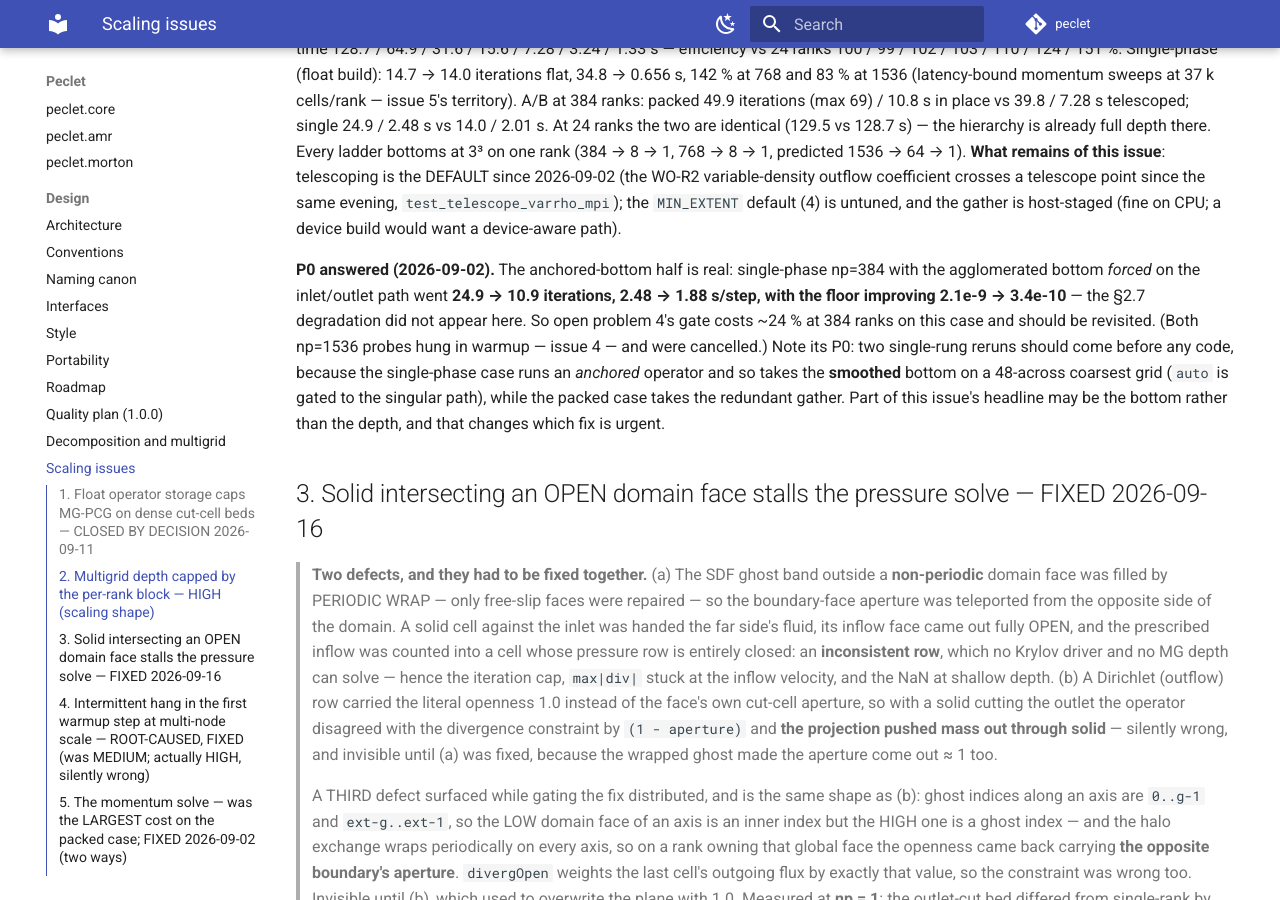
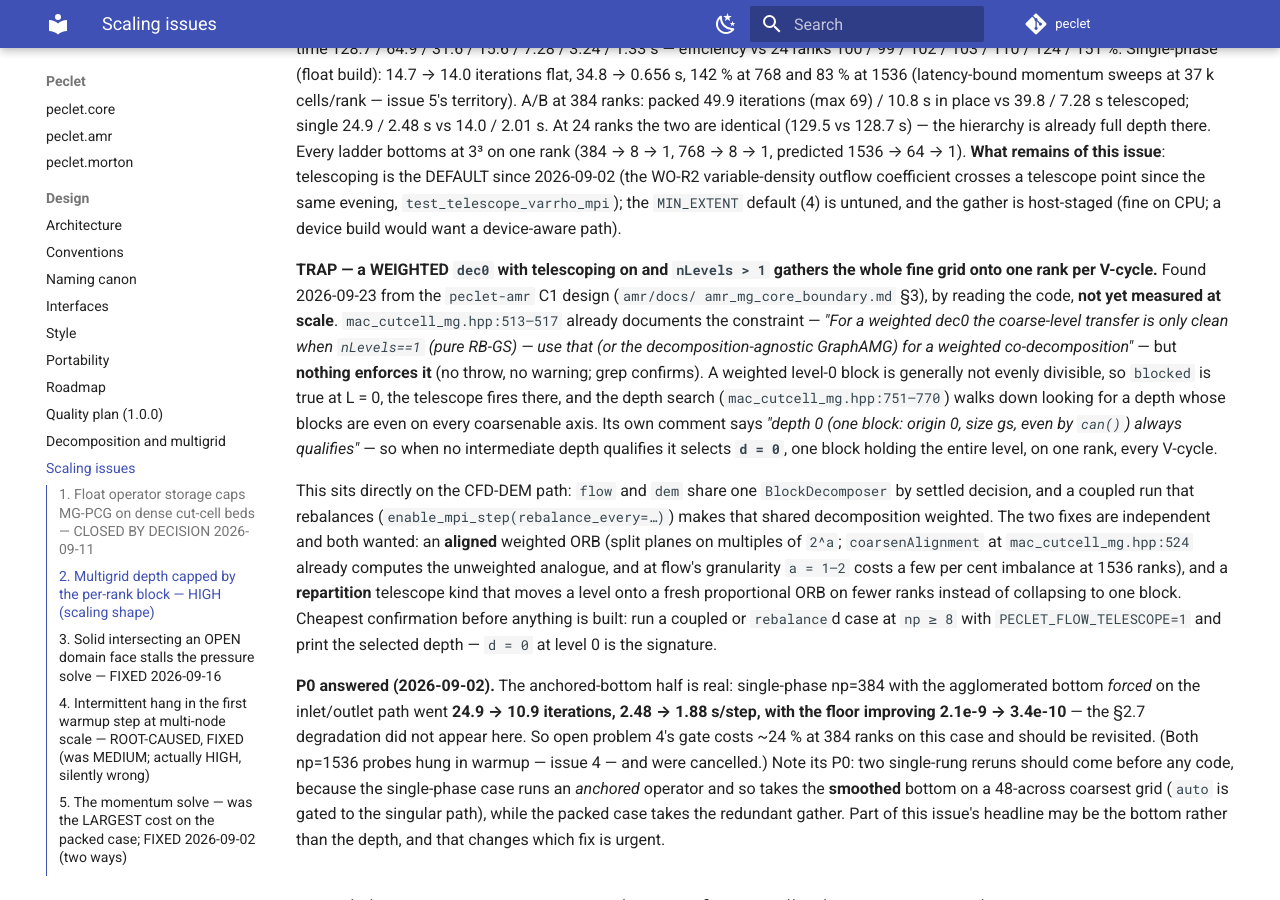
Before and after one commit to computational-chemical-engineering/peclet, an MkDocs documentation site: the page built from docs/SCALING_ISSUES.md, in a window 1280 px wide and 900 px high, scrolled down 2535 px. Built offline with MkDocs 1.6.1 and Material for MkDocs 9.7.7, drawn with Linux system fonts in a browser that asks for light colours; comment, search, counter and statistics services are not loaded.

Commit message:
flow: a weighted dec0 with telescoping on gathers the whole fine grid to one rank per V-cycle
Found from the peclet-amr C1 design pass, by reading the code — NOT yet measured at scale, and
recorded as a trap rather than a confirmed defect.

mac_cutcell_mg.hpp:513-517 documents that a weighted dec0 is only clean at nLevels==1 or with
GraphAMG, but nothing enforces it. A weighted level-0 block is generally not evenly divisible, so
the telescope fires at L=0, and the depth search at :751-770 walks down for a depth whose blocks
are even on every coarsenable axis -- its own comment noting that "depth 0 (one block ...) always
qualifies". So when no intermediate depth qualifies it picks d=0: the entire level on one rank,
every V-cycle.

This is on the CFD-DEM path, where flow and dem share one BlockDecomposer by settled decision and a
rebalancing coupled run makes it weighted. Both fixes named (aligned weighted ORB; a repartition
telescope kind), plus the cheapest confirmation: print the selected depth on a rebalanced np>=8 run
and look for d=0 at level 0.

Co-Authored-By: Claude Opus 5 <noreply@anthropic.com>
Claude-Session: https://claude.ai/code/session_015fNTZgmz6U1bv2MRTM3bbF

```diff
--- a/docs/SCALING_ISSUES.md
+++ b/docs/SCALING_ISSUES.md
@@ -104,6 +104,29 @@ there. Every ladder bottoms at 3³ on one rank (384 → 8 → 1, 768 → 8 → 1
 variable-density outflow coefficient crosses a telescope point since the same evening,
 `test_telescope_varrho_mpi`); the `MIN_EXTENT` default (4) is untuned, and the gather is
 host-staged (fine on CPU; a device build would want a device-aware path).
+
+**TRAP — a WEIGHTED `dec0` with telescoping on and `nLevels > 1` gathers the whole fine grid onto
+one rank per V-cycle.** Found 2026-09-23 from the `peclet-amr` C1 design (`amr/docs/
+amr_mg_core_boundary.md` §3), by reading the code, **not yet measured at scale**.
+`mac_cutcell_mg.hpp:513–517` already documents the constraint — *"For a weighted dec0 the
+coarse-level transfer is only clean when `nLevels==1` (pure RB-GS) — use that (or the
+decomposition-agnostic GraphAMG) for a weighted co-decomposition"* — but **nothing enforces it**
+(no throw, no warning; grep confirms). A weighted level-0 block is generally not evenly divisible,
+so `blocked` is true at L = 0, the telescope fires there, and the depth search
+(`mac_cutcell_mg.hpp:751–770`) walks down looking for a depth whose blocks are even on every
+coarsenable axis. Its own comment says *"depth 0 (one block: origin 0, size gs, even by `can()`)
+always qualifies"* — so when no intermediate depth qualifies it selects **`d = 0`**, one block
+holding the entire level, on one rank, every V-cycle.
+
+This sits directly on the CFD-DEM path: `flow` and `dem` share one `BlockDecomposer` by settled
+decision, and a coupled run that rebalances (`enable_mpi_step(rebalance_every=…)`) makes that
+shared decomposition weighted. The two fixes are independent and both wanted: an **aligned**
+weighted ORB (split planes on multiples of `2^a`; `coarsenAlignment` at
+`mac_cutcell_mg.hpp:524` already computes the unweighted analogue, and at flow's granularity
+`a = 1–2` costs a few per cent imbalance at 1536 ranks), and a **repartition** telescope kind that
+moves a level onto a fresh proportional ORB on fewer ranks instead of collapsing to one block.
+Cheapest confirmation before anything is built: run a coupled or `rebalance`d case at `np ≥ 8` with
+`PECLET_FLOW_TELESCOPE=1` and print the selected depth — `d = 0` at level 0 is the signature.
 
 **P0 answered (2026-09-02).** The anchored-bottom half is real: single-phase np=384 with the
 agglomerated bottom *forced* on the inlet/outlet path went **24.9 → 10.9 iterations, 2.48 → 1.88
```
